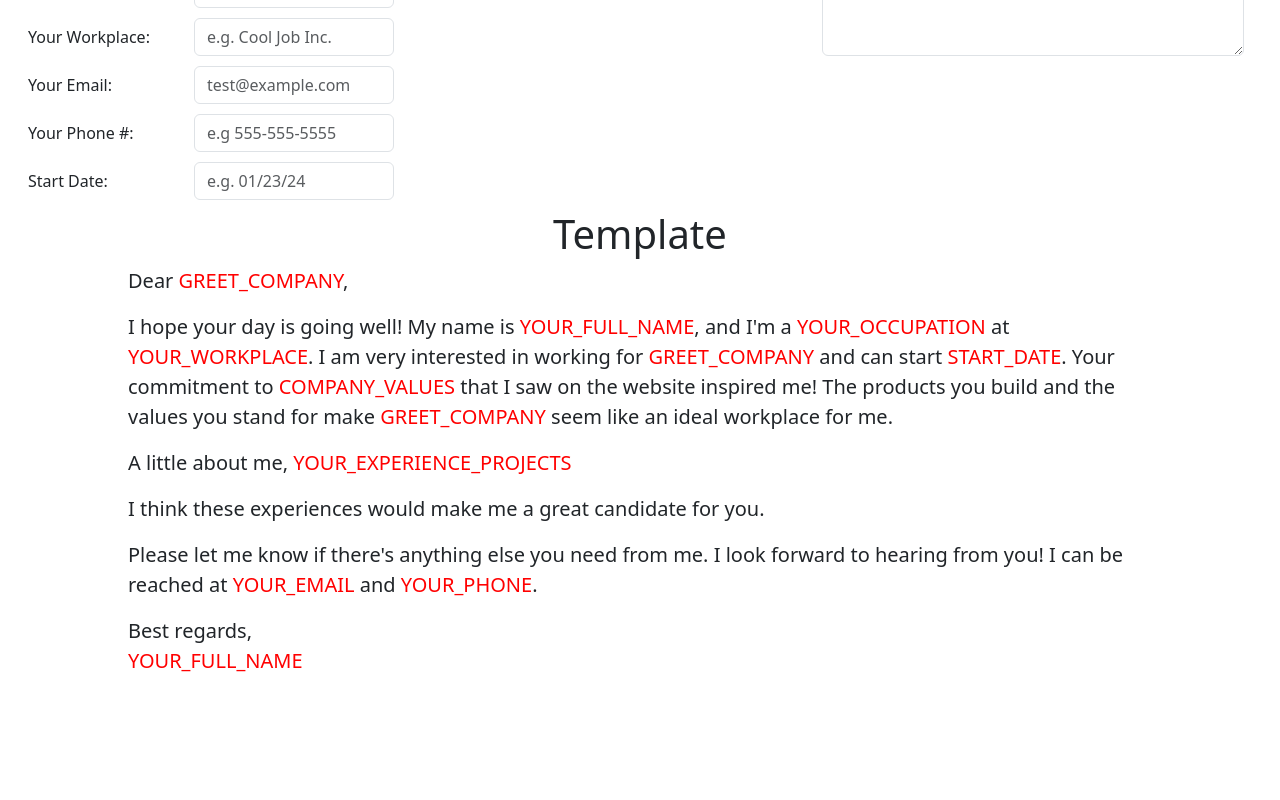
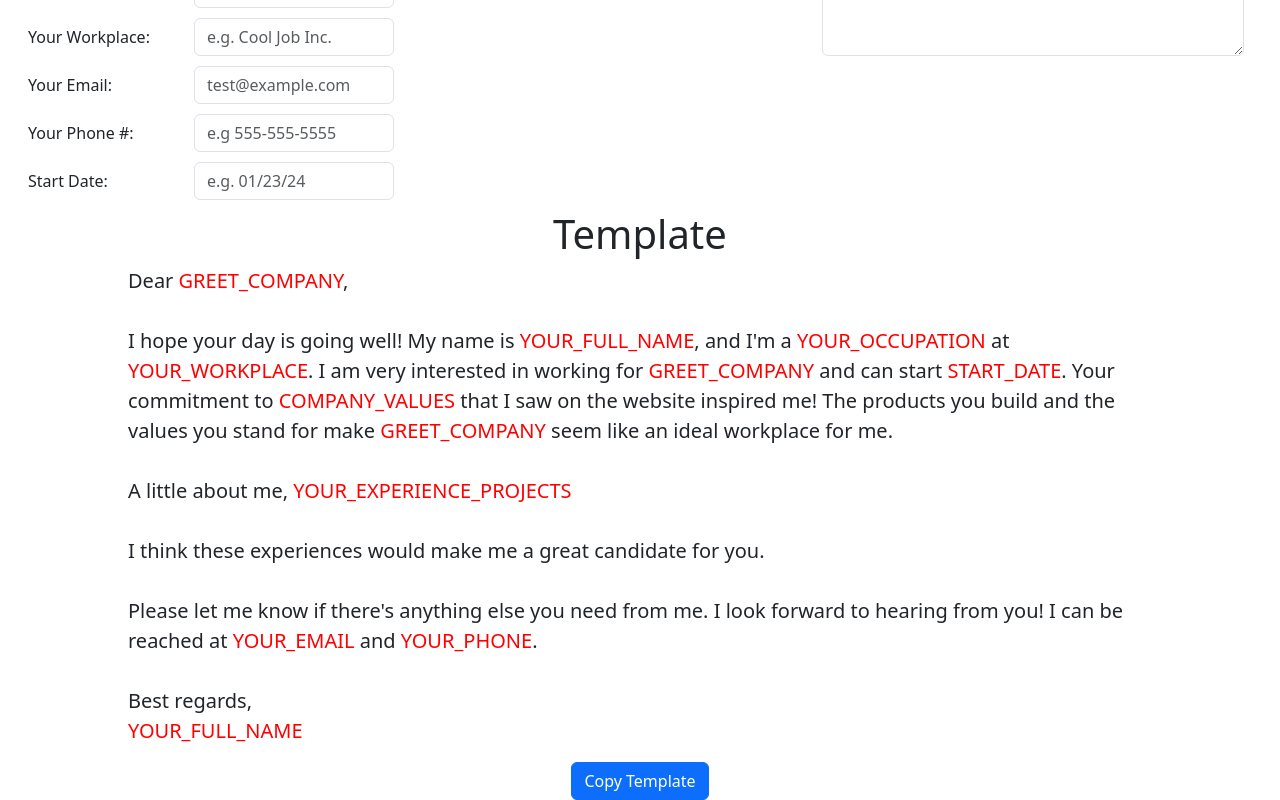
Before and after one commit to nathangero/cover-letter-generator, a React (Vite) app: page / in a window 1280 px wide. Shown: the part 264-1064 px from the top of the page. Before the commit the page ends 956 px from the top, so only its background shows below. Built offline with nearby package versions, Linux system fonts and the light colour scheme; no server answers; a web font is replaced by a local one.

Commit message:
implement Copy Template button

```diff
--- a/src/components/Template/index.jsx
+++ b/src/components/Template/index.jsx
@@ -120,17 +120,10 @@ export default function Template() {
 
   const onClickCopy = () => {
     // Get the text field
-    var copyText = document.getElementById("template-input").textContent;
-    console.log("copyText:", copyText);
-    // Select the text field
-    copyText.select();
-    copyText.setSelectionRange(0, 99999); // For mobile devices
+    var copyText = document.getElementById("template-input").innerText; // .innerText properly copies newlines
 
     // Copy the text inside the text field
-    navigator.clipboard.writeText(copyText.value);
-
-    // Alert the copied text
-    alert("Copied the text: " + copyText.value);
+    navigator.clipboard.writeText(copyText);
   }
 
 
@@ -139,15 +132,21 @@ export default function Template() {
       <div>
         <h1>Template</h1>
         <div className="fs-5 template">
-          <p id="template-input">Dear <span className="user-input">{useHiringManager ? companyHiringManager : companyName}</span>,</p>
-          <p>I hope your day is going well! My name is <span className="user-input">{userFullName}</span>, and I&apos;m {getAorAn()} <span className="user-input">{userOccupation}</span> at <span className="user-input">{userOccupationWorkplace}</span>. I am very interested in working for <span className="user-input">{companyName}</span> and can start <span className="user-input">{userStartDate}</span>. Your commitment to <span className="user-input">{listCompanyValues()}</span> that I saw on the website inspired me! The products you build and the values you stand for make <span className="user-input">{companyName}</span> seem like an ideal workplace for me.</p>
-          <p>A little about me, <span className="user-input">{userAboutMe}</span></p>
-          <p>I think these experiences would make me a great candidate for you.</p>
-          <p>Please let me know if there&apos;s anything else you need from me. I look forward to hearing from you! I can be reached at <span className="user-input">{userEmail}</span> and <span className="user-input">{userPhone}</span>.</p>
-          <p>Best regards,<br /><span className="user-input">{userFullName}</span></p>
+          <p id="template-input">Dear <span className="user-input">{useHiringManager ? companyHiringManager : companyName}</span>,
+            <br /><br />
+            I hope your day is going well! My name is <span className="user-input">{userFullName}</span>, and I&apos;m {getAorAn()} <span className="user-input">{userOccupation}</span> at <span className="user-input">{userOccupationWorkplace}</span>. I am very interested in working for <span className="user-input">{companyName}</span> and can start <span className="user-input">{userStartDate}</span>. Your commitment to <span className="user-input">{listCompanyValues()}</span> that I saw on the website inspired me! The products you build and the values you stand for make <span className="user-input">{companyName}</span> seem like an ideal workplace for me.
+            <br /><br />
+            A little about me, <span className="user-input">{userAboutMe}</span>
+            <br /><br />
+            I think these experiences would make me a great candidate for you.
+            <br /><br />
+            Please let me know if there&apos;s anything else you need from me. I look forward to hearing from you! I can be reached at <span className="user-input">{userEmail}</span> and <span className="user-input">{userPhone}</span>.
+            <br /><br />
+            Best regards,<br /><span className="user-input">{userFullName}</span>
+          </p>
         </div>
 
-        {/* <button onClick={() => onClickCopy()}>Copy Template</button> */}
+        <button className="btn btn-primary" onClick={() => onClickCopy()}>Copy Template</button>
       </div>
     )
   }
--- a/src/components/Template/style.css
+++ b/src/components/Template/style.css
@@ -43,6 +43,7 @@
 
 .template p {
   text-align: start;
+  white-space: pre-wrap;
 }
 
 @media screen and (max-width: 478px) {
```
Also changed, not shown: 1 other file (tests, documents, lock files or other folders).
